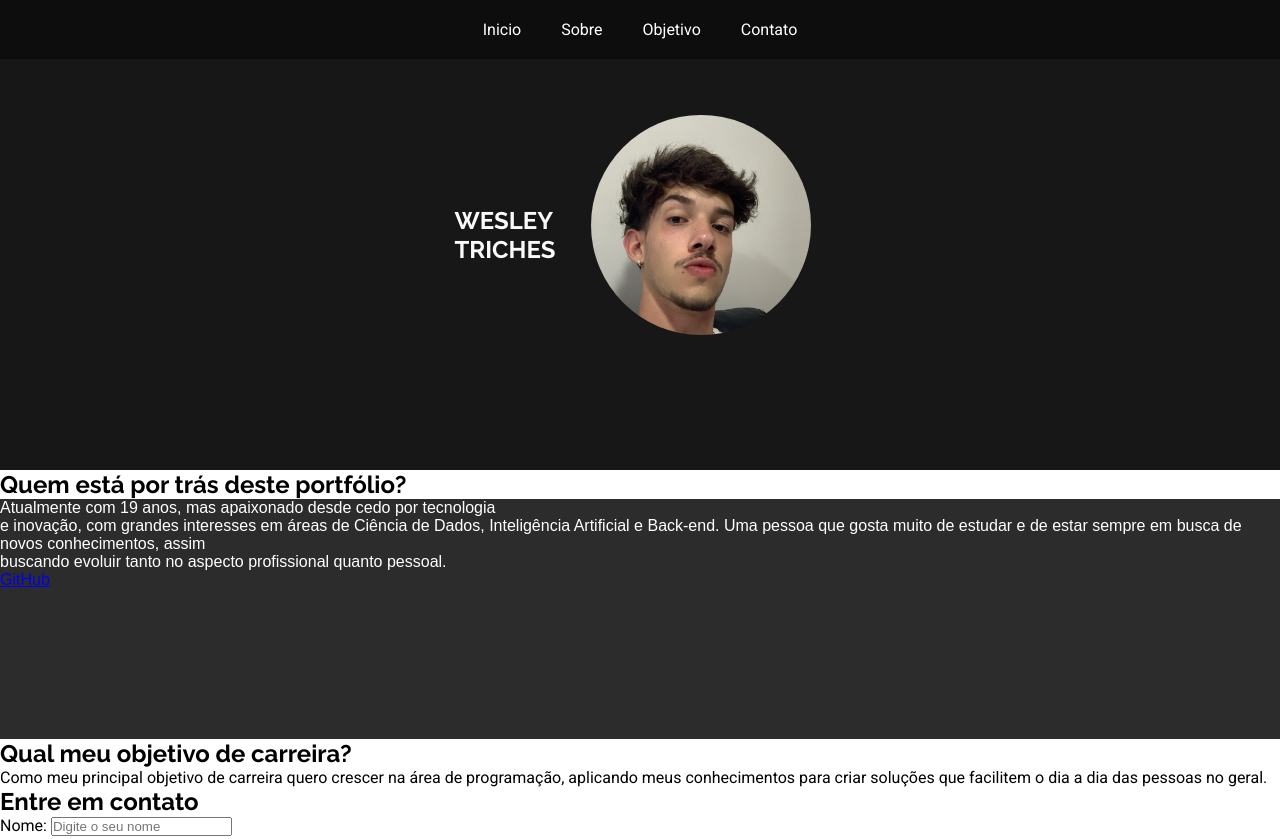
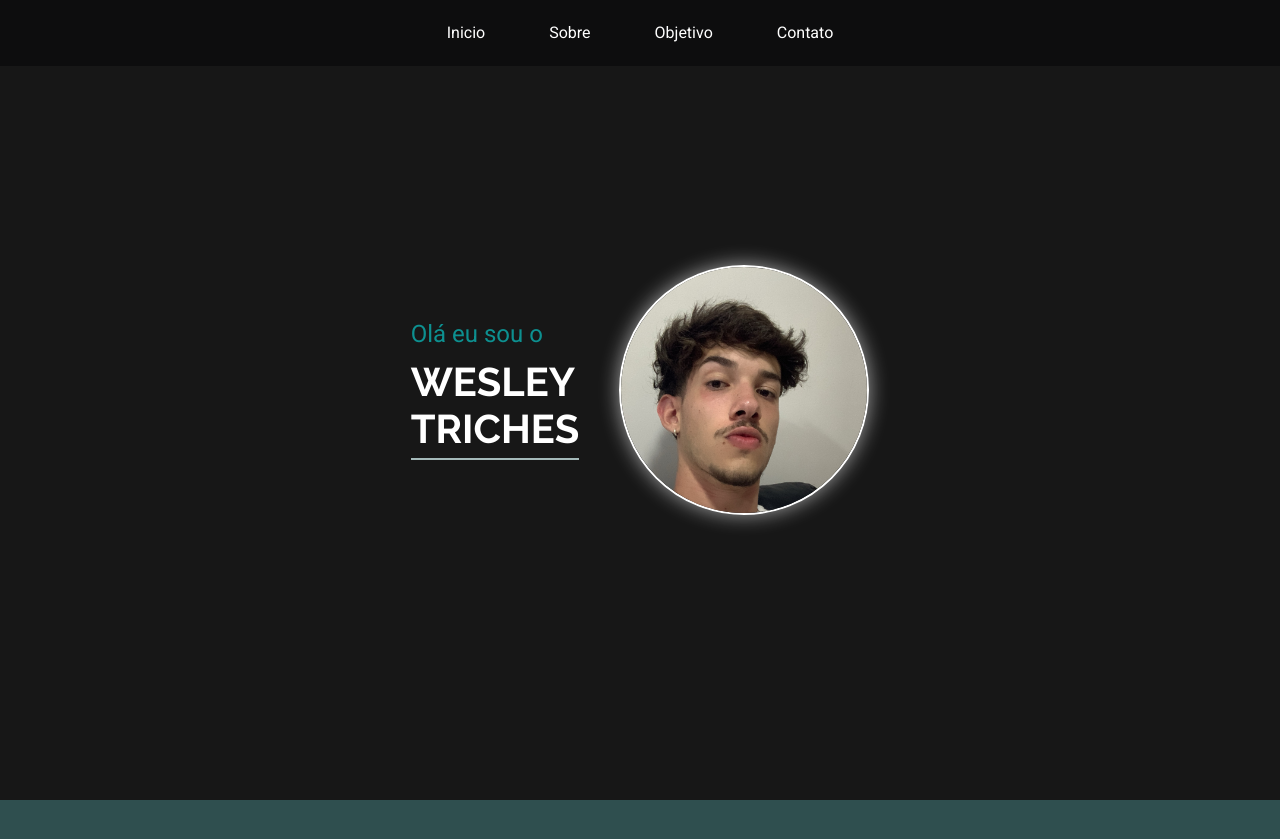
Before and after one commit to WesleyTriches/portfolioWesley, a plain HTML site: page index.html in a window 1280 px wide. Shown: the top 839 px of the page. Drawn offline with Linux system fonts and the light colour scheme.

Commit message:
alteracoesLayout

```diff
--- a/css/main.css
+++ b/css/main.css
@@ -6,6 +6,10 @@
 
 body {
   font-family: 'Roboto', sans-serif;
+  min-height: 100vh;
+  line-height: 1.6;
+  background-color: #2f4f4f;
+  animation: fadeInUp 1s ease-out;
 }
 
 .navbar {
@@ -35,26 +39,72 @@ body {
   text-decoration: none;
   font-size: 16px;
   transition: 1s;
+  padding: 10px 10px;
+  border: 2px solid transparent;
+  border-radius: 5px;
+  transition: background-color 0.3s ease, color 0.3s ease, outline-color 0.3s ease;
 }
 
 .navbar ul li a:hover{
-  color: rgb(24, 74, 202);
+  color: #ffffff;
+  background-color: #124a4a;
+  outline: 2px solid #124a4a;
 }
+
 h1, h2 {
   font-family: 'Raleway', sans-serif;
+  color: rgb(0, 0, 0);
+  transition: text-shadow 0.3s ease;
 }
 
-main
+#source h1 {
+  color: white;
+  margin: 0;
+  font-size: 2.5rem;
+  border-bottom: 2px solid #a4b9b9;
+  padding-bottom: 6px;
+  display: inline-block;
+  margin-bottom: 20px;
+}
 
-#home {
+#source h1:hover {
+  color: #ffffff;
+  transform: scale(1.1);
+  text-shadow: 0 0 10px rgba(255, 255, 255, 0.8), 0 0 20px rgba(255, 255, 255, 0.6), 0 0 30px rgba(255, 255, 255, 0.4);
+}
+
+#source {
+  line-height: normal;
   display: flex;
-  flex-direction: line;
   justify-content: center;
   align-items: center;
-  padding: 100px 70px;
+  padding: 0px 50px;
   gap: 20px;
   background-color: #171717;
   color: rgb(249, 249, 249);
+  height: 100vh;
+  position: relative;
+}
+
+#source .conteudo {
+  display: flex;
+  flex-direction: column;
+  align-items: flex-start;
+  margin-right: 20px;
+}
+
+.textoCima {
+  margin-bottom: 10px;
+  text-align: left;
+  opacity: 0.8;
+  font-size: 1.5rem;
+  color: #0bafaf;
+}
+
+.titulo {
+  display: flex;
+  flex-direction: column;
+  align-items: flex-start;
 }
 
 .configuracaoImagem {
@@ -64,21 +114,112 @@ main
   width: 250px;
   height: 250px;
   margin-bottom: 20px;
+  border: 2px solid #ffffff;
+  border-radius: 50%;
+  box-shadow: 0 0 20px rgba(255, 255, 255, 0.6);
+  transition: box-shadow 0.3s ease-in-out;
 }
 
 .configuracaoImagem img{
-  width: 220px;
-  height: 220px;
+  width: 100%;
+  height: 100%;
   border-radius: 50%;
   object-fit: cover;
   object-position: top center;
 }
 
+.configuracaoImagem:hover{
+  box-shadow: 0 0 30px rgba(255, 255, 255, 0.9);
+}
+
+#sobre {
+  background-color: #ffffff;
+  color: white;
+  padding: 40px 20px;
+  text-align: center;
+  border-radius: 10px;
+  max-width: 1200px;
+  margin: 40px auto;
+  border: none;
+  height: 60vh;
+  margin-top: 60px;
+}
+
+#sobre h2 {
+  color: rgb(0, 0, 0);
+  background-color: #ffffff;;
+  font-size: 2.5rem;
+  margin-bottom: 30px;
+}
+
 .sobreTexto {
-  background-color: #2c2c2c;
-  color: white;
+  background-color: #ffffff;;
+  color: rgb(0, 0, 0);
   font-family: Arial, sans-serif;
   margin: 0;
   padding: 0;
   height: 30vh;
+  font-size: 1.4rem;
 }
+
+.sobreTexto p {
+  max-width: 900px;
+  word-wrap: break-word;
+  margin: 0 auto;
+  text-align: justify;
+}
+
+.sobreTexto a {
+  text-decoration: none;
+  color: #0d0d0e;
+  font-weight: bold;
+  display: inline-block;
+  padding: 10px 20px;
+  background-color: white;
+  border-radius: 5px;
+  margin-top: 20px;
+  transition: background-color 0.6s, color 0.3s;
+}
+
+.sobreTexto a:hover {
+  background-color: #124a4a;
+  color: white;
+}
+
+footer {
+  background-color: white;
+  color: rgb(0, 0, 0);
+  text-align: center;
+  padding: 10px;
+  margin-top: 50px;
+  bottom: 0;
+  left: 0;
+}
+
+#objetivo {
+  color: white;
+  padding: 40px 20px;
+  margin: 40px auto;
+  margin-top: 120px;
+  border-radius: 8px;
+  max-width: 900px;
+  /* background-color: #ffffff; */
+  text-align: center;
+  /* box-shadow: 0 4px 12px rgba(0, 0, 0, 0.1); */
+  transition: transform 0.3s ease, box-shadow 0.3s ease;
+}
+
+#objetivo h2 {
+  color: white;
+  font-size: 2.5rem;
+  margin-bottom: 20px;
+  text-transform: uppercase;
+  letter-spacing: 2px;
+}
+
+.objetivoTexto {
+  font-size: 1.4rem;
+  line-height: 1.6;
+  max-width: 80%;
+  margin: 0 auto;
+}
--- a/index.html
+++ b/index.html
@@ -15,7 +15,7 @@
     <header>
         <nav class="navbar">
             <ul>
-                <li><a href="#home">Inicio</a></li>
+                <li><a href="#source">Inicio</a></li>
                 <li><a href="#sobre">Sobre</a></li>
                 <li><a href="#objetivo">Objetivo</a></li>
                 <li><a href="#contato">Contato</a></li>
@@ -24,32 +24,38 @@
     </header>
     <main>
 
-        <section id="home">
-            <h1>WESLEY <br>TRICHES</h1>
+        <section id="source">
+            <div class="conteudo">
+                <div class="textoCima">
+                    <p>Olá eu sou o</p>
+                </div>
+                <div class="titulo">
+                    <h1>WESLEY <br>TRICHES</h1>
+                </div>
+            </div>
             <div class="configuracaoImagem">
-                <img class="imagem" src="img/fotoWesley.jpeg" alt="foto">
+                <img class="imagem" src="img/fotoWesley.jpeg"  draggable="false" alt="foto">
             </div>
         </section>
 
         <section id="sobre">
-            <h2>Quem está por trás deste portfólio?</h3>
-                <div class="sobreTexto">
-                    <p>Atualmente com 19 anos, mas apaixonado desde cedo por tecnologia <br>
-                        e inovação, com grandes interesses em áreas de Ciência de Dados, Inteligência Artificial e
-                        Back-end.
-                        Uma pessoa que gosta muito de estudar e de estar sempre em busca de novos conhecimentos, assim
-                        <br>
-                        buscando evoluir tanto no aspecto profissional quanto pessoal.
-                    </p>
-                    <a href="https://github.com/WesleyTriches" target="_blank">GitHub</a>
-                </div>
+            <h2>Quem está por trás deste portfólio?</h2>
+            <div class="sobreTexto">
+                <p>Wesley Triches, atualmente com 19 anos, apaixonado por tecnologia e inovação desde a infância.
+                    No decorrer dos anos, fui desenvolvendo grandes interesses em áreas de Ciência de Dados, Desenvolvimento e Inteligência Artificial.
+                    Sou uma pessoa que gosta muito de estudar e que acredita no poder do aprendizado contínuo.
+                    Estou sempre em busca de novos conhecimentos, assim
+                    buscando evoluir cada vez mais tanto no aspecto profissional quanto pessoal.
+                </p>
+                <a href="https://github.com/WesleyTriches" target="_blank">GitHub</a>
+            </div>
         </section>
 
         <section id="objetivo">
-            <h2>Qual meu objetivo de carreira?</h3>
+            <h2>Qual meu objetivo de carreira?</h2>
                 <div class="objetivoTexto">
-                    Como meu principal objetivo de carreira quero crescer na área de programação, aplicando meus
-                    conhecimentos para criar soluções que facilitem o dia a dia das pessoas no geral.
+                    Meu principal objetivo de carreira é atuar na área de programação, como desenvolvedor Back-end utilizando meus
+                    conhecimentos em linguagens de programação e tecnologias, para criar soluções inovadoras que automatizem processos melhorando e facilitando o dia a dia das pessoas.
                 </div>
         </section>
 
```
